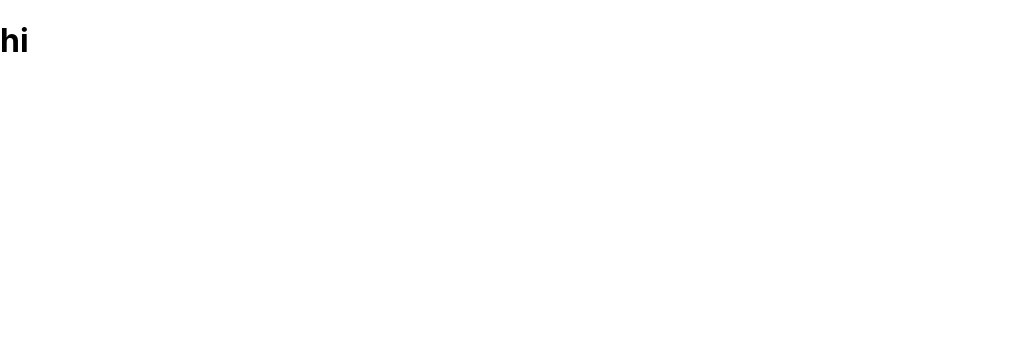
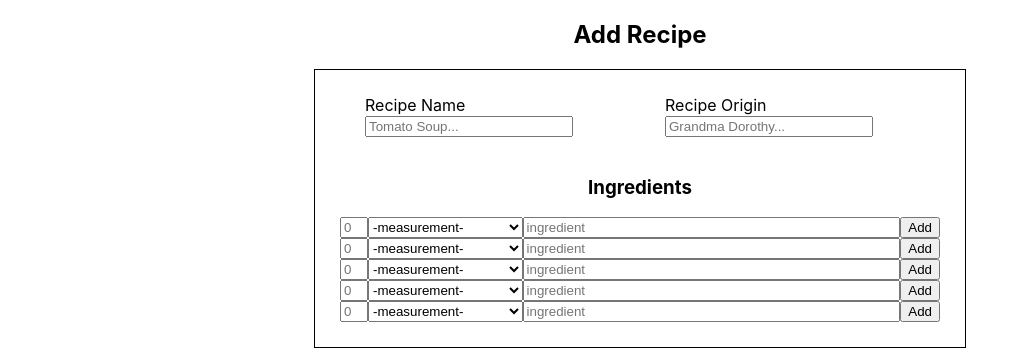
Before and after one commit to Build-Week-Grandma-s-Recipes/front-end, a React (Create React App) app in the folder front-end/: page / in a window 1280 px wide. Shown: the top 360 px of the page, without its empty margins (0-1027 px from the left). Built offline with nearby package versions, Linux system fonts and the light colour scheme.

Commit message:
form layout. name origin ingredients

```diff
--- a/front-end/package.json
+++ b/front-end/package.json
@@ -9,6 +9,7 @@
     "react": "^17.0.1",
     "react-dom": "^17.0.1",
     "react-scripts": "4.0.1",
+    "styled-components": "^5.2.1",
     "web-vitals": "^0.2.4"
   },
   "scripts": {
--- a/front-end/src/components/Login.js
+++ b/front-end/src/components/Login.js
@@ -6,7 +6,6 @@ export default function Login () {
 
     return (
         <div>
-    <h1> hi</h1>
     </div>
     )
 }
--- a/front-end/src/components/Registration.js
+++ b/front-end/src/components/Registration.js
@@ -1,9 +1,164 @@
 import React from 'react'
+import styled from 'styled-components'
+
+const StyledDiv = styled.div`
+width: 100%;
+height: auto;
+
+display: flex;
+flex-flow: column nowrap;
+align-items: center;
+form {
+    border: 1px solid black;
+    width: 600px;
+    padding: 25px;
+    display: flex;
+    flex-flow: row wrap;
+    justify-content: space-around;
+}
+form div{
+    width: 250px;
+    height: auto;
+    display: flex;
+    flex-flow: column nowrap;
+    // border: 1px solid blue;
+    input{
+        width: 80%;
+    }
+}
+`
+const IngredientsDiv = styled.div`
+display: flex;
+flex-flow: row nowrap !important;
+justify-content: space-between;
+.quantity{
+    width: 20px !important;
+}
+select{
+    width: 200px;
+}
+`
 
 export default function Registration() {
+
+// const addNewIngredient = ()=>{
+//     const newDiv = document.createElement('div');
+
+
+
     return (
-        <div>
+        <StyledDiv>
+            <h2>Add Recipe</h2>
+            <form>
+                <div>
+                <label>Recipe Name<br/>
+                <input
+                type='text'
+                name='name'
+                placeholder="Tomato Soup..."
+                // onChange={onChange}
+                // value={values.recipteName}
+                />
+                </label><br/>
 
-        </div>
+                </div>
+
+
+                <div>
+                <label>Recipe Origin<br/>
+                <input
+                type='text'
+                name='origin'
+                placeholder='Grandma Dorothy...'
+                // onChange={onChange}
+                // value={values.recipteName}
+                />
+                </label><br/>
+                </div>
+                <div style={{width: '100%', textAlign: 'center'}}><h3>Ingredients</h3></div>
+                <IngredientsDiv class='ingredientsRoot' style={{width: '100%'}}>
+
+                <input className='quantity' type='text' name='quantity' placeholder='0'/*onChange={onChange} value={values.recipteName}*//>
+                    <select name='measure' /*value={values.measure} onChange={onChange}*/>
+                        <option value=''>-measurement-</option>
+                        <option value='tablespoons'>tablespoons</option>
+                        <option value='teaspoons'>teaspoons</option>
+                        <option value='ounces'>ounces</option>
+                        <option value='cups'>cups</option>
+                        <option value='pints'>pints</option>
+                        <option value='quarts'>quarts</option>
+                        <option value='gallons'>gallons</option>
+                    </select>
+                    <input id='ingredient' type='text' name='ingredient' placeholder='ingredient'/*onChange={onChange} value={values.recipteName}*//>
+                    <button>Add</button>
+                </IngredientsDiv>
+                <IngredientsDiv class='ingredientsRoot' style={{width: '100%'}}>
+
+                <input className='quantity' type='text' name='quantity' placeholder='0'/*onChange={onChange} value={values.recipteName}*//>
+                    <select name='measure' /*value={values.measure} onChange={onChange}*/>
+                        <option value=''>-measurement-</option>
+                        <option value='tablespoons'>tablespoons</option>
+                        <option value='teaspoons'>teaspoons</option>
+                        <option value='ounces'>ounces</option>
+                        <option value='cups'>cups</option>
+                        <option value='pints'>pints</option>
+                        <option value='quarts'>quarts</option>
+                        <option value='gallons'>gallons</option>
+                    </select>
+                    <input id='ingredient' type='text' name='ingredient' placeholder='ingredient'/*onChange={onChange} value={values.recipteName}*//>
+                    <button>Add</button>
+                </IngredientsDiv>
+                <IngredientsDiv class='ingredientsRoot' style={{width: '100%'}}>
+
+                <input className='quantity' type='text' name='quantity' placeholder='0'/*onChange={onChange} value={values.recipteName}*//>
+                    <select name='measure' /*value={values.measure} onChange={onChange}*/>
+                        <option value=''>-measurement-</option>
+                        <option value='tablespoons'>tablespoons</option>
+                        <option value='teaspoons'>teaspoons</option>
+                        <option value='ounces'>ounces</option>
+                        <option value='cups'>cups</option>
+                        <option value='pints'>pints</option>
+                        <option value='quarts'>quarts</option>
+                        <option value='gallons'>gallons</option>
+                    </select>
+                    <input id='ingredient' type='text' name='ingredient' placeholder='ingredient'/*onChange={onChange} value={values.recipteName}*//>
+                    <button>Add</button>
+                </IngredientsDiv>
+                <IngredientsDiv class='ingredientsRoot' style={{width: '100%'}}>
+
+                <input className='quantity' type='text' name='quantity' placeholder='0'/*onChange={onChange} value={values.recipteName}*//>
+                    <select name='measure' /*value={values.measure} onChange={onChange}*/>
+                        <option value=''>-measurement-</option>
+                        <option value='tablespoons'>tablespoons</option>
+                        <option value='teaspoons'>teaspoons</option>
+                        <option value='ounces'>ounces</option>
+                        <option value='cups'>cups</option>
+                        <option value='pints'>pints</option>
+                        <option value='quarts'>quarts</option>
+                        <option value='gallons'>gallons</option>
+                    </select>
+                    <input id='ingredient' type='text' name='ingredient' placeholder='ingredient'/*onChange={onChange} value={values.recipteName}*//>
+                    <button>Add</button>
+                </IngredientsDiv>
+                <IngredientsDiv class='ingredientsRoot' style={{width: '100%'}}>
+
+                <input className='quantity' type='text' name='quantity' placeholder='0'/*onChange={onChange} value={values.recipteName}*//>
+                    <select name='measure' /*value={values.measure} onChange={onChange}*/>
+                        <option value=''>-measurement-</option>
+                        <option value='tablespoons'>tablespoons</option>
+                        <option value='teaspoons'>teaspoons</option>
+                        <option value='ounces'>ounces</option>
+                        <option value='cups'>cups</option>
+                        <option value='pints'>pints</option>
+                        <option value='quarts'>quarts</option>
+                        <option value='gallons'>gallons</option>
+                    </select>
+                    <input id='ingredient' type='text' name='ingredient' placeholder='ingredient'/*onChange={onChange} value={values.recipteName}*//>
+                    <button>Add</button>
+                </IngredientsDiv>
+
+
+            </form>
+        </StyledDiv>
     )
 }
```
Also changed, not shown: 2 other files (tests, documents, lock files or other folders).
